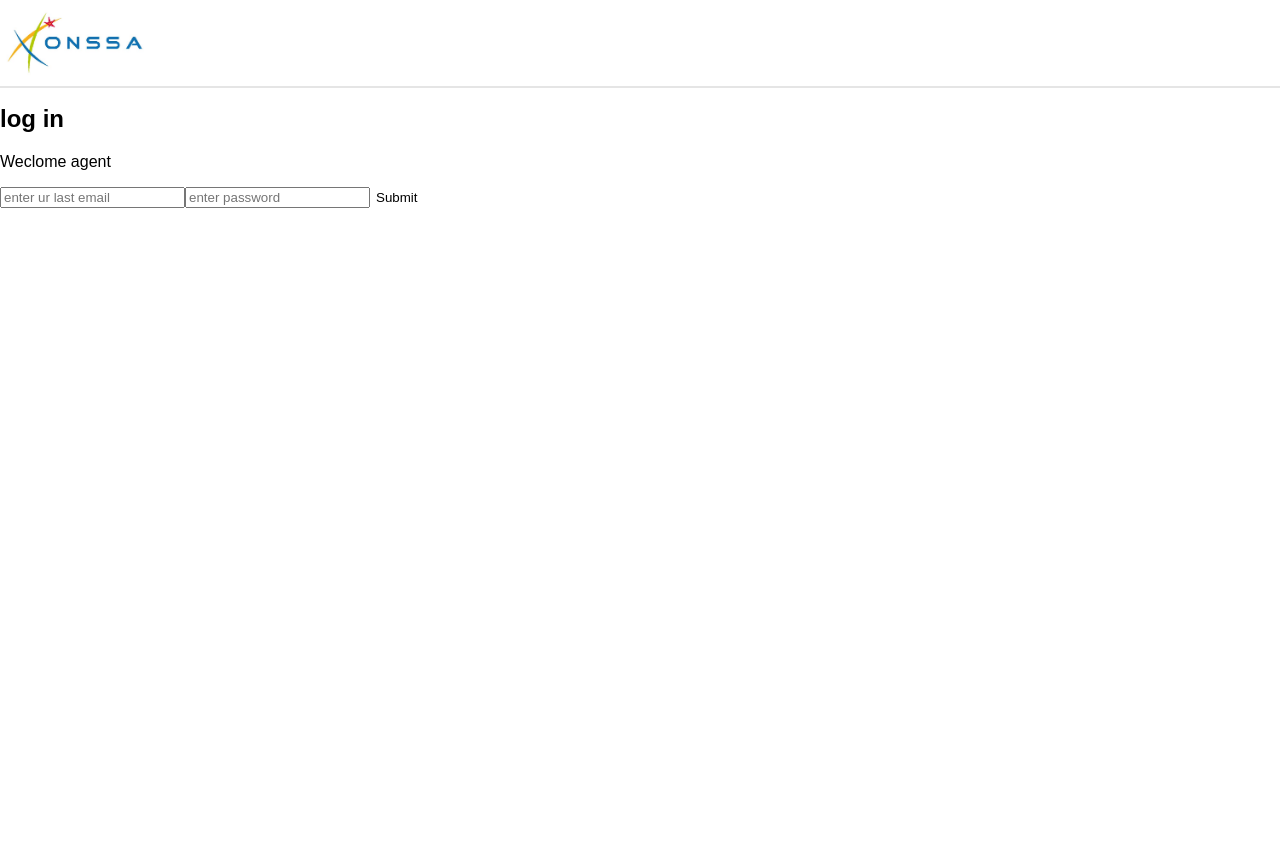
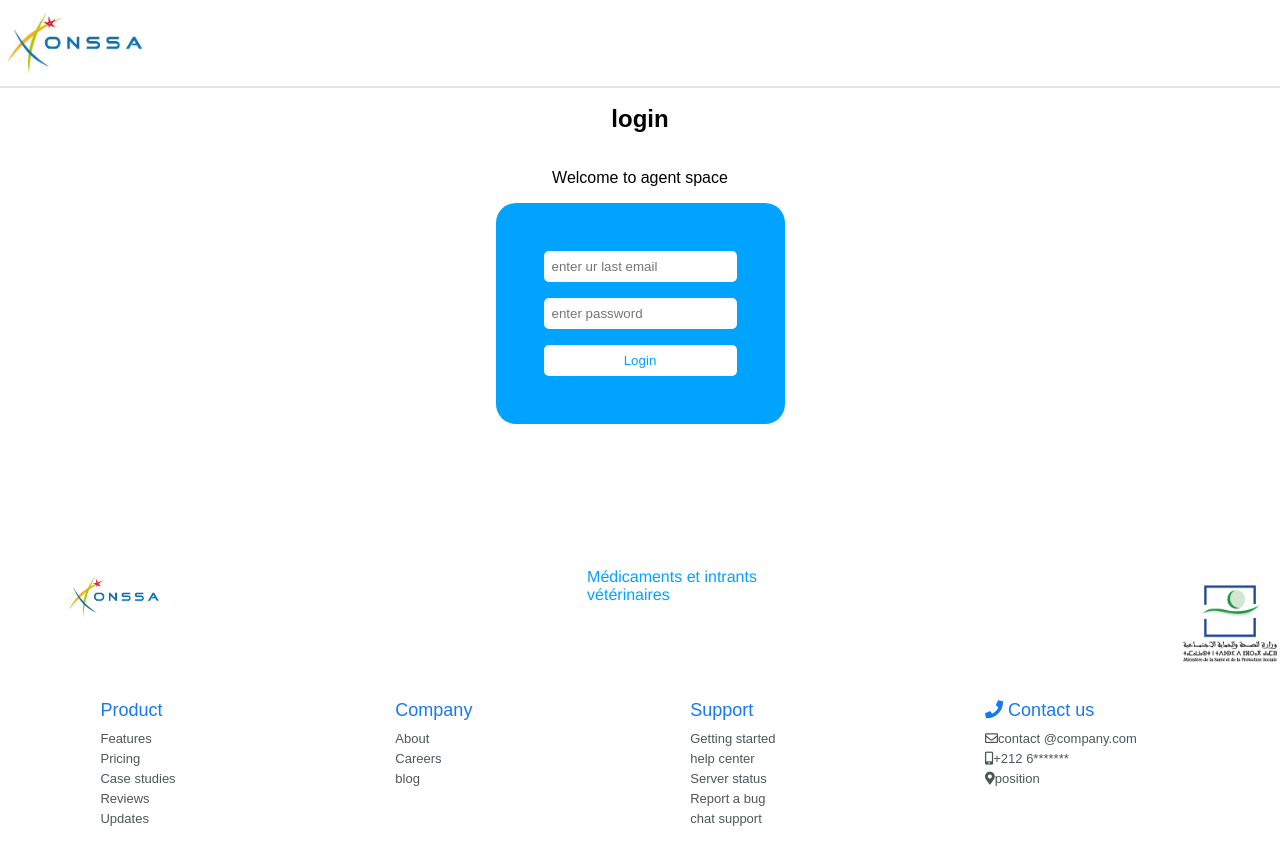
Before and after one commit to Adnane-Louardi-dev/mern-pfe, a React (Create React App) app in the folder client/: page /espaceAgent/login in a window 1280 px wide. Shown: the top 864 px of the page. Before the commit the page ends 800 px from the top, so only its background shows below. Built offline with nearby package versions, Linux system fonts and the light colour scheme.

Commit message:
enhace login ui

```diff
--- a/client/src/espace_agents/Styles/SideBarStyles.js
+++ b/client/src/espace_agents/Styles/SideBarStyles.js
@@ -1,38 +1,35 @@
 export const styles = {
   adminPageContainer: {
-    display:'grid',
-    gridTemplateColumns: "30% 70%"
+    display: "grid",
+    gridTemplateColumns: "30% 70%",
   },
   sidebar: {
-
-    height: '100vh',
-    backgroundColor: '#00A3FF',
-    color: 'white',
-    display: 'flex',
-    flexDirection: 'column',
-    justifyContent: 'flex-start',
-    marginRight:'3%'
+    height: "100vh",
+    display: "flex",
+    flexDirection: "column",
+    justifyContent: "flex-start",
+    textAlign: "center",
   },
   sidebarButton: {
-    width: '100%',
-    height: '25%',
-    backgroundColor: '#00A3FF',
-    color: 'white',
-    border: 'none',
-    cursor: 'pointer',
-    transition: 'background-color 0.3s',
-    fontSize: '18px',
-    fontWeight: 'bold',
-    textAlign: 'center',
+    height: "23%",
+    backgroundColor: "#00A3FF",
+    color: "white",
+    border: "none",
+    borderRadius: "15px",
+    boxShadow: "3px 3px 5px 0px #ccc",
+    margin: "5px",
+    cursor: "pointer",
+    transition: "background-color 0.3s",
+    fontSize: "18px",
+    fontWeight: "bold",
+    textAlign: "center",
   },
   sidebarButtonHover: {
-    backgroundColor: 'white',
-    color: '#00A3FF',
+    backgroundColor: "white",
+    color: "#00A3FF",
   },
   content: {
     flexGrow: 1,
-
-    backgroundColor: '#F3F3FD',
+    backgroundColor: "#F3F3FD",
   },
-
 };
--- a/client/src/espace_agents/agent_login/AgentLogin.jsx
+++ b/client/src/espace_agents/agent_login/AgentLogin.jsx
@@ -62,18 +62,35 @@ dispatch(loginAgent(userData))
 return (
 <div>
   <Navbar/>
-  <section>
-    <h1>log in </h1>
-    <p>Weclome agent</p>
+  <section style={{
+    display:'grid',
+    justifyContent:'center',
+    textAlign:"center"
+  }}>
+    <h1>login</h1>
+    <p>Welcome to agent space</p>
   </section>
-  <section>
-    <form onSubmit={onSubmit} >
-        <input type="email" placeholder='enter ur last email ' id='email' name='email' value={email} onChange={onChange}  />
-        <input type="password" placeholder='enter password' id='password' name='password' value={password} onChange={onChange}  />
-        <button type="submit">Submit</button>
+  <section style={{
+    display:'grid',
+    justifyContent:'center'
+  }}>
+    <form onSubmit={onSubmit} style={{
+      display:'grid',
+      gridColumn:"1",
+      gap:"1rem",
+      backgroundColor:"rgb(0, 163, 255)",
+      padding:"3rem",
+      borderRadius:"20px"
+    }}>
+        <input style={{padding:"8px",border:"none",borderRadius:"5px"}} type="email" placeholder='enter ur last email ' id='email' name='email' value={email} onChange={onChange}  />
+        <input style={{padding:"8px",border:"none",borderRadius:"5px"}} type="password" placeholder='enter password' id='password' name='password' value={password} onChange={onChange}  />
+        <button style={{padding:"8px",border:"none",borderRadius:"5px",color:"rgb(0, 163, 255)"}} type="submit">Login</button>
     </form>
   </section>
+  <section style={{marginTop:"5rem"}}>
 
+  <Footer/>
+  </section>
 </div>
 )
 }
```
